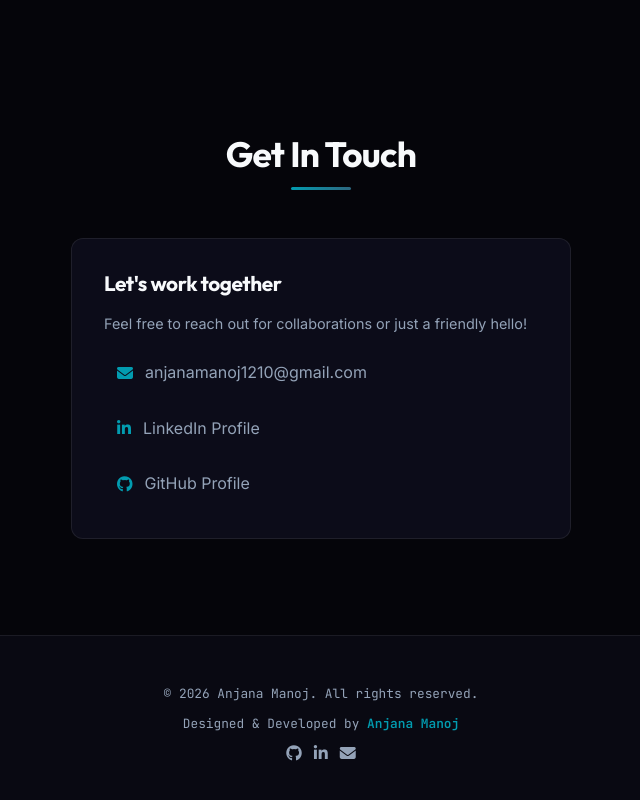
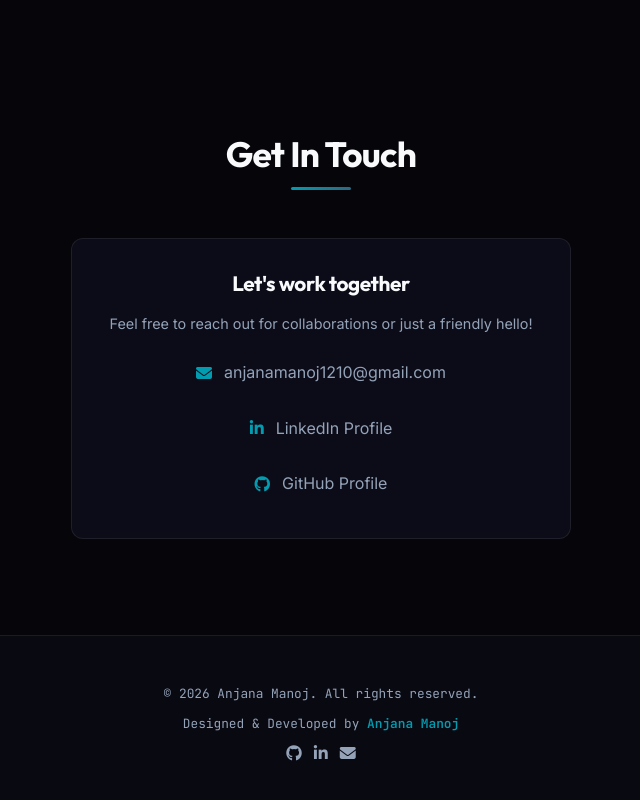
Before and after one commit to anjana-h-manoj/portfolio, a plain HTML site: page index.html in a window 1280 px wide. Shown: the part 4484-5284 px from the top of the page, without its empty margins (319-959 px from the left). Drawn offline with nearby package versions, Linux system fonts and the light colour scheme; no server answers.

Commit message:
Center align contact info box content and links

```diff
--- a/styles.css
+++ b/styles.css
@@ -1298,6 +1298,8 @@ section:nth-of-type(even)::before {
   padding: 32px;
   display: flex;
   flex-direction: column;
+  align-items: center;
+  text-align: center;
   gap: 16px;
   max-width: 500px;
   width: 100%;
@@ -1316,6 +1318,7 @@ section:nth-of-type(even)::before {
 .contact-links {
   display: flex;
   flex-direction: column;
+  align-items: center;
   gap: 12px;
 }
 
@@ -1335,7 +1338,7 @@ section:nth-of-type(even)::before {
   color: var(--text-primary);
   background: var(--bg-primary);
   border-color: var(--accent-primary);
-  transform: translateX(8px);
+  transform: translateY(-2px);
   box-shadow: 0 4px 16px rgba(156, 42, 42, 0.15);
 }
 
```
